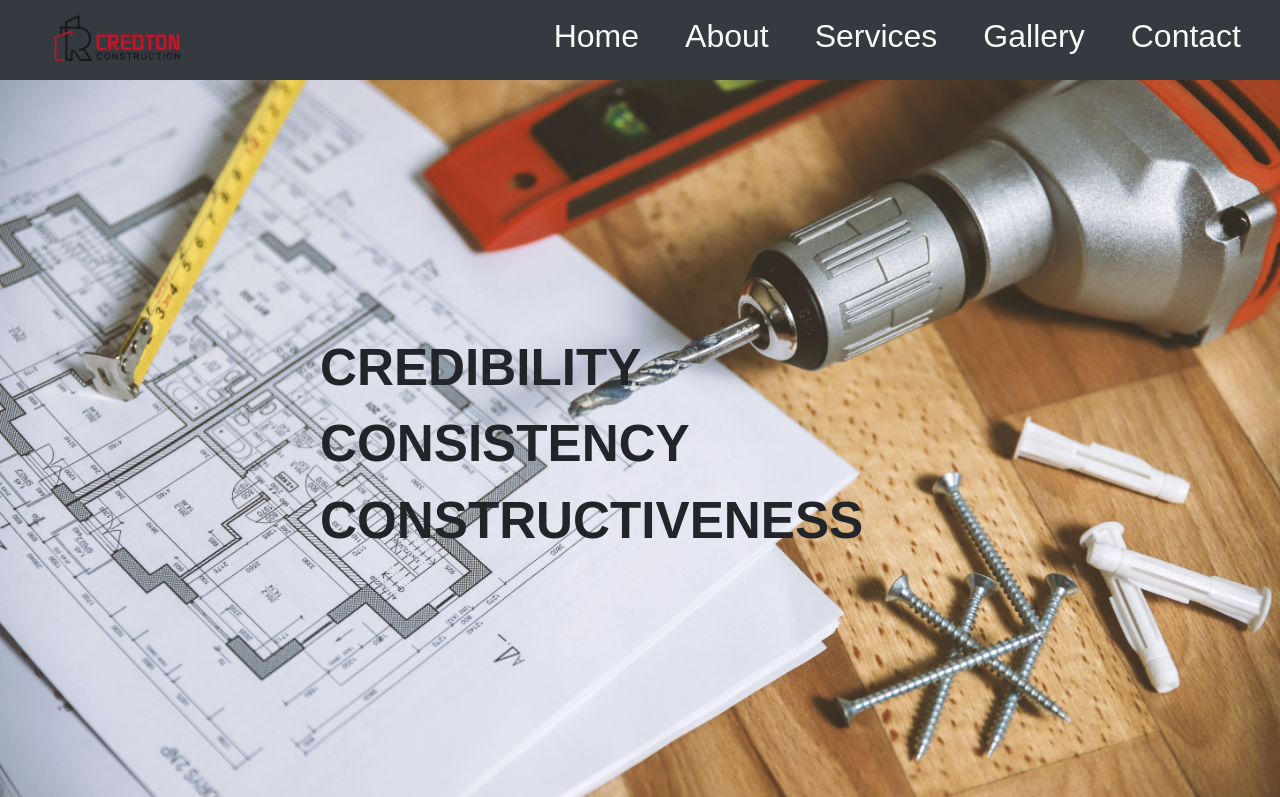
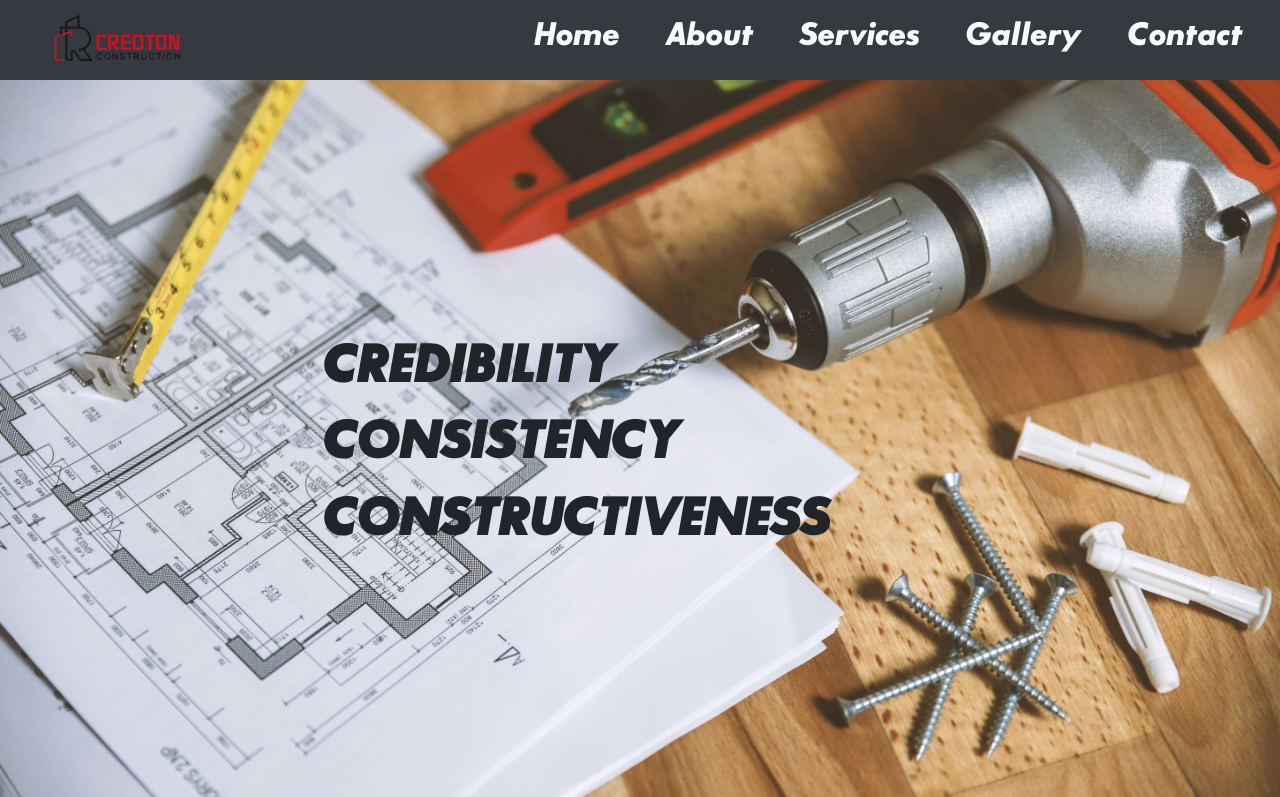
Before and after one commit to Nllai/Credton-Construction, a plain HTML site: page index.html in a window 1280 px wide. Shown: the top 797 px of the page. Drawn offline with nearby package versions, Linux system fonts and the light colour scheme.

Commit message:
update styles

```diff
--- a/css/styles.css
+++ b/css/styles.css
@@ -1,5 +1,5 @@
 body {
-    font-family: Sans-Serif;
+    font-family: sans-serif-italic;
     margin: 0;
     padding: 0;
     border: 0;
@@ -177,3 +177,8 @@ body {
 html {
     scroll-behavior: smooth;
 }
+
+@font-face {
+    font-family: "sans-serif-italic";
+    src: url(../fonts/SansSerifBldFLF-Italic.otf);
+}
```
Also changed, not shown: fonts/SansSerifBldFLF-Italic.otf (added), fonts/SansSerifBldFLF.otf (added), fonts/SansSerifBldFLFCond-Italic.otf (added), fonts/SansSerifBldFLFCond.otf (added), fonts/SansSerifBookFLF-Italic.otf (added), fonts/SansSerifBookFLF.otf (added), fonts/SansSerifExbFLF-Italic.otf (added), fonts/SansSerifExbFLF.otf (added), fonts/SansSerifExbFLFCond-Italic.otf (added), fonts/SansSerifExbFLFCond.otf (added), fonts/SansSerifFLF-DemiItalic.otf (added), fonts/SansSerifFLF-Demibold.otf (added), fonts/SansSerifFLF-Italic.otf (added), fonts/SansSerifFLF.otf (added).
